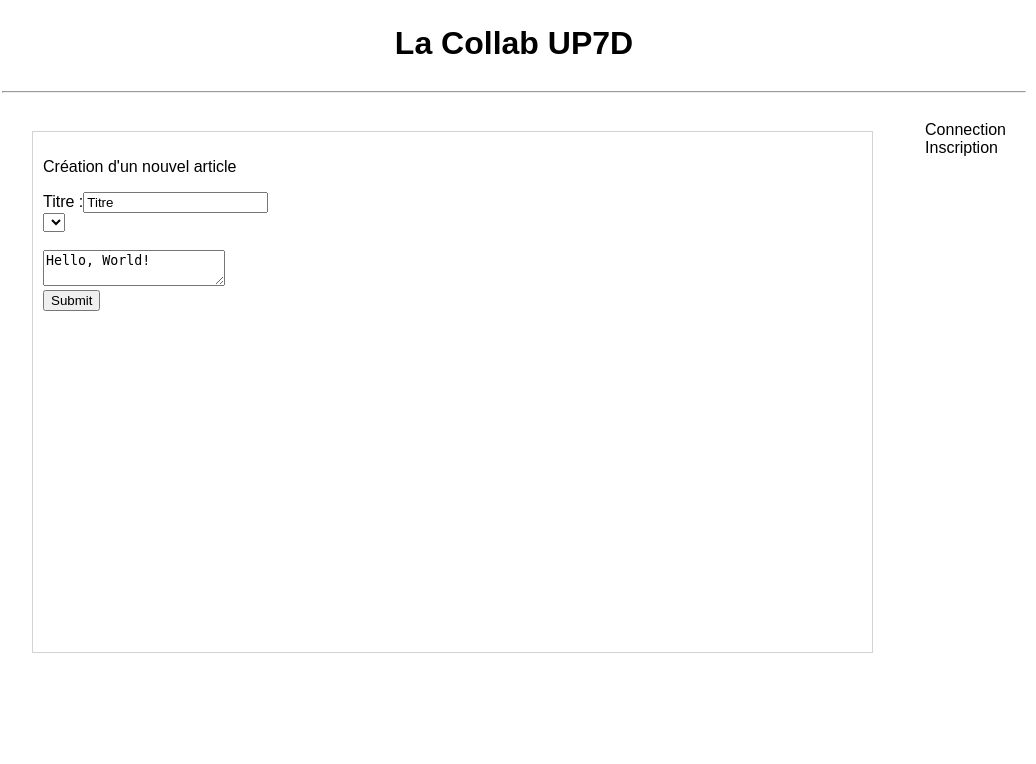
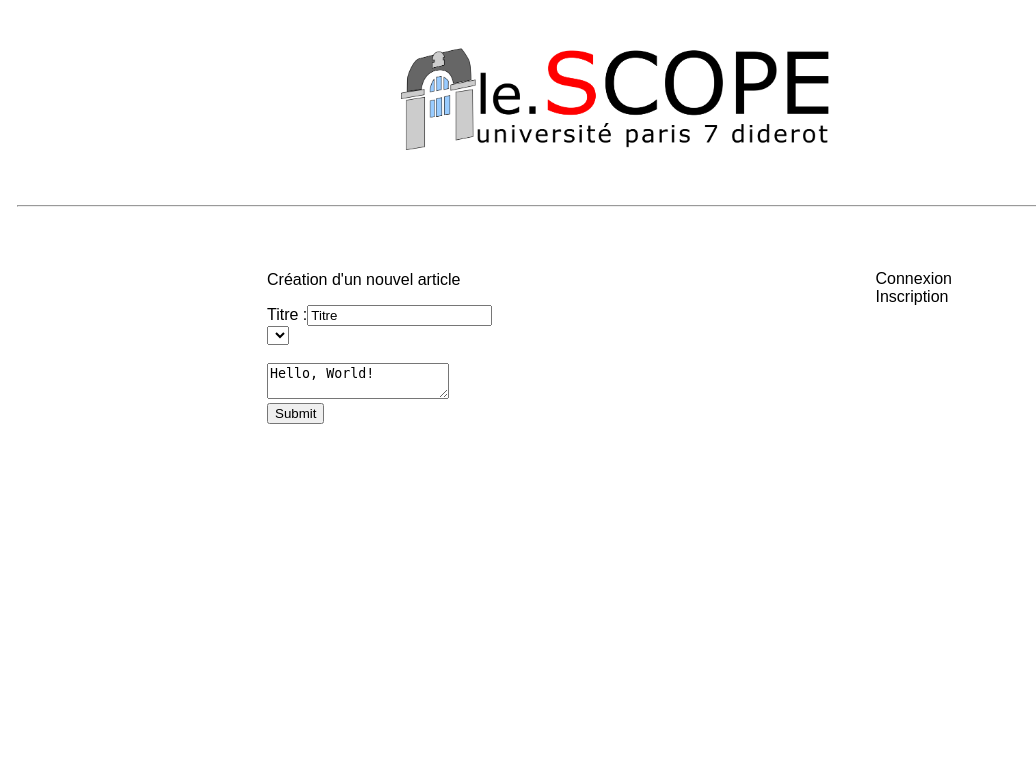
Before and after one commit to Scrudufrudufru/Projet, a PHP site: page /main.php?page=creation in a window 1280 px wide. Shown: the top 764 px of the page, without its empty margins (23-1059 px from the left). Run offline with PHP 8.4, Linux system fonts and the light colour scheme; data that the repository does not hold is empty; some libraries are stand-ins or nearby versions.

Commit message:
css surtout

```diff
--- a/main.css
+++ b/main.css
@@ -1,9 +1,7 @@
 body {
   font-family: "Arial-black", sans-serif;
   font-weight: lighter;
-  margin: 25px;
-  width : 80%;
-
+  margin: 40px;
 }
 
 h1 {
@@ -20,22 +18,39 @@ a:hover {
   color : gray;
 }
 
-#categories table {
-  width: 100%;
+.main {
+  margin-left: auto;
+  margin-right: auto;
+  width : 65%;
+  background-color: lightgray;
 }
 
-#login {
+.categories table {
+  width: 80%;
+  margin-bottom: 30px;
+  margin-left: auto;
+  margin-right: auto;
+}
+
+.login {
   margin: 20px;
   float:right;
+  padding: 35px;
 }
 
-#contenu {
+.logo {
+  display:block;
+  height:110px;
+  margin-left: auto;
+  margin-right: auto;
+  margin-bottom: 25px;
+}
+
+.contenu {
   width : inherit;
   min-height: 500px;
+  max-width: 800px;
   float : left;
-  border-style: solid;
-  border-color: lightgray;
-  border-width: thin;
   padding: 10px;
   margin: 30px;
 }
--- a/main.php
+++ b/main.php
@@ -11,8 +11,8 @@
   </head>
 
   <body>
-    <h1>La Collab UP7D</h1>
-    <div id="categories">
+    <a href="main.php"><img class="logo" src="logo.png" alt="Le Scope"></a>
+    <div class="categories">
       <table><tr>
       <?php //Creation d'une table avec les liens vers les categories
         $req = "SELECT * FROM categorie ORDER BY catid;";
@@ -26,8 +26,8 @@
     </div>
     <hr>
 
-    <div id="contenu">
-
+    <div class="main">
+      <div class="contenu">
         <?php
         if (!isset($_GET["page"])) {
           require_once("article.php");
@@ -42,7 +42,7 @@
             ?>
       </div>
 
-    <div id="login">
+      <div class="login">
         <?php
           if (isset($_SESSION["username"])) {
             $req = "SELECT nom, prenom FROM users WHERE username = ".$_SESSION["username"].";";
@@ -50,9 +50,9 @@
             $ligne = mysqli_fetch_assoc($res);
             echo ("Bonjour ".$ligne["prenom"].".<br><a href=\"main.php?page=profil\">Profil</a><br><a href=\"main.php?page=creation\">Créer un article</a>");
           } else {
-          echo('<a href="connexion.php">Connection</a><br><a href="main.php?page=inscription">Inscription</a>');
+            echo('<a href="connexion.php">Connexion</a><br><a href="main.php?page=inscription">Inscription</a>');
           }
         ?>
       </div>
-
+    </div>
   </body>
```
Lines whose indentation alone changed are shown as unchanged.
